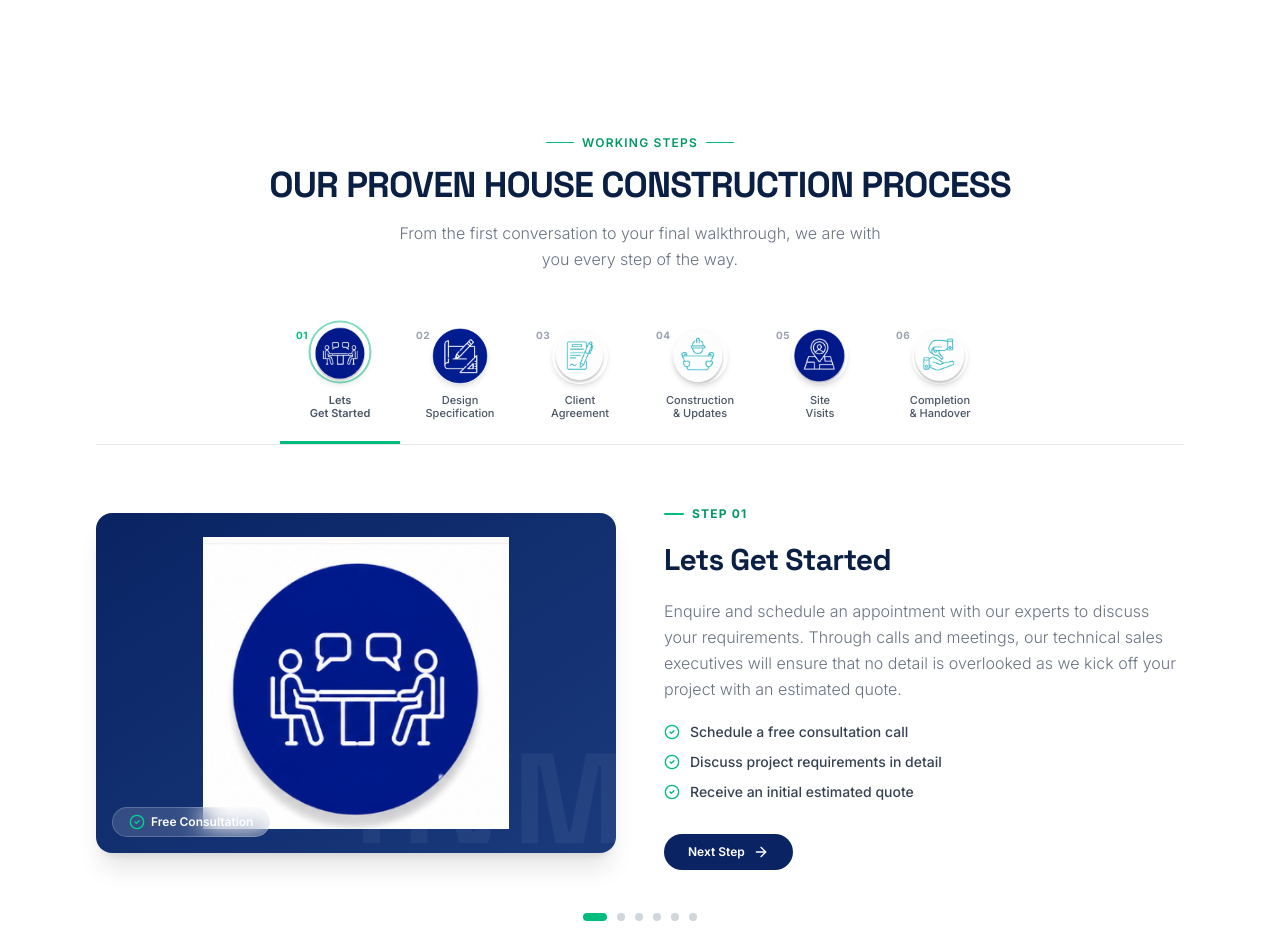
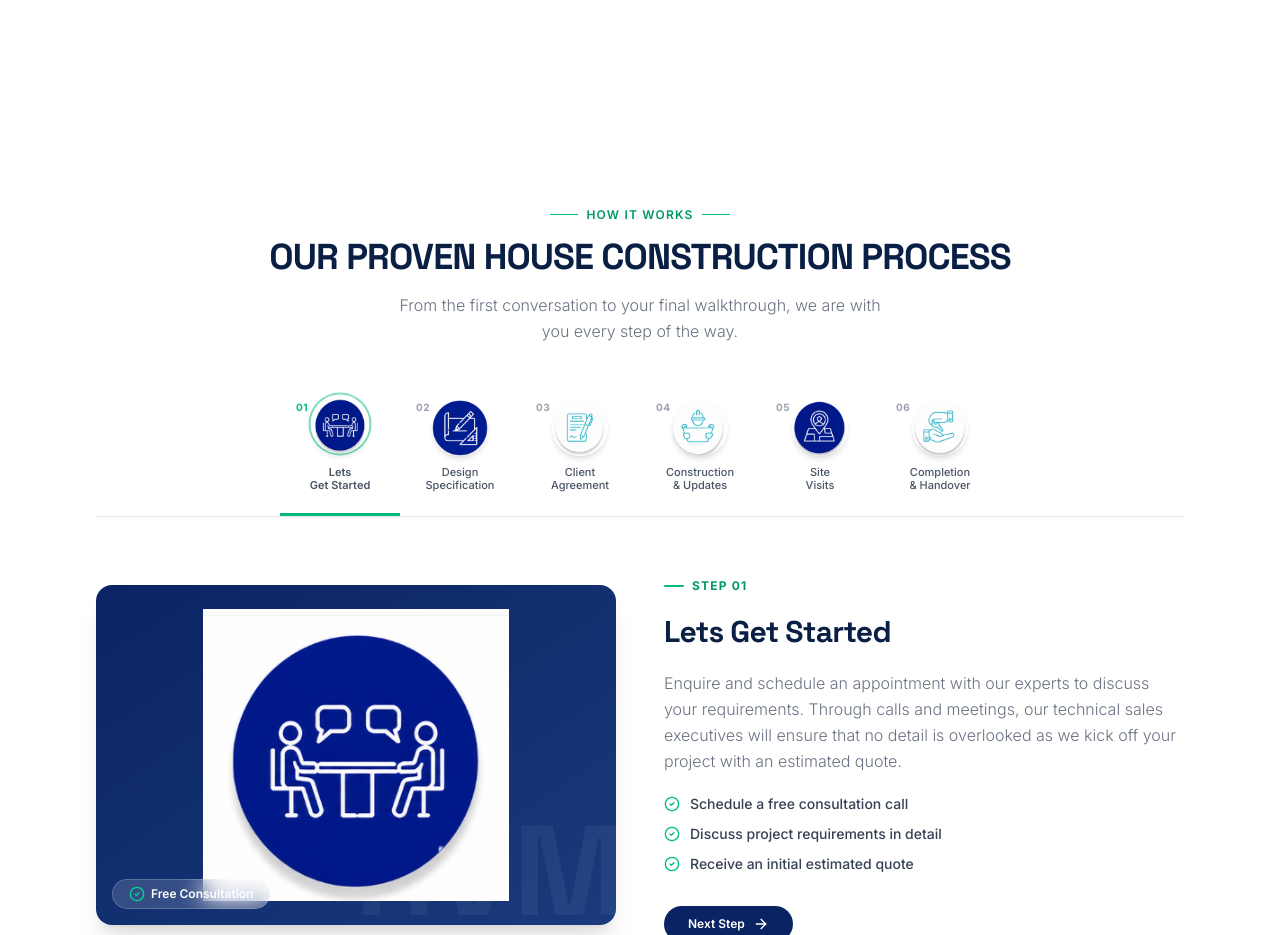
Before and after one commit to vpnxtgen/rvm_construction_proj, a React (Vite) app: page / in a window 1280 px wide. Shown: the part 2780-3715 px from the top of the page. Built offline with nearby package versions, Linux system fonts and the light colour scheme.

Commit message:
break add in abouts us, latestProject, Package, Roadmap.

```diff
--- a/src/About_us.tsx
+++ b/src/About_us.tsx
@@ -568,6 +568,8 @@ const openQuoteModal = () => {
 
         <br/>
         <br/>
+        <br/>
+        <br/>
 
         {/* Section Heading */}
         <div className="text-center mb-16">
--- a/src/components/LatestProjects.tsx
+++ b/src/components/LatestProjects.tsx
@@ -55,6 +55,9 @@ export default function LatestProjects() {
 
   return (
     <section id="projects-section" className="py-20 bg-white dark:bg-[#0B122C] transition-colors duration-300">
+      <br/>
+      <br/>
+      <br/>
       <div className="max-w-7xl mx-auto px-4 sm:px-6 lg:px-8">
 
         {/* Section Heading */}
--- a/src/components/Packages.tsx
+++ b/src/components/Packages.tsx
@@ -8,7 +8,11 @@ interface PackagesProps {
 
 export default function Packages({ onChoosePlan, onDownloadBrochure }: PackagesProps) {
   return (
+
     <section id="packages-section" className="py-20 bg-[#0B122C] text-white">
+      <br/>
+      <br/>
+      <br/>
       <div className="max-w-7xl mx-auto px-4 sm:px-6 lg:px-8">
 
         {/* Section Header */}
--- a/src/components/Roadmap.tsx
+++ b/src/components/Roadmap.tsx
@@ -224,6 +224,9 @@ export default function Roadmap({ onSuccessSubmit }: RoadmapProps) {
 
   return (
     <section id="roadmap-section" className="py-20 bg-white dark:bg-[#0B122C] relative overflow-hidden transition-colors duration-300">
+      <br/>
+      <br/>
+      <br/>
       {/* Decorative radial gradients matching raw HTML style */}
       <div className="absolute -top-[120px] -right-[120px] w-[400px] height-[400px] bg-gradient-radial from-emerald-500/5 to-transparent rounded-full pointer-events-none"></div>
       <div className="absolute -bottom-[80px] -left-[80px] w-[300px] height-[300px] bg-gradient-radial from-[#0a2463]/5 to-transparent rounded-full pointer-events-none"></div>
@@ -234,7 +237,7 @@ export default function Roadmap({ onSuccessSubmit }: RoadmapProps) {
         <div className="text-center mb-14">
           <div className="inline-flex items-center gap-2 text-xs font-semibold tracking-widest text-emerald-600 uppercase mb-3">
             <span className="inline-block w-7 h-[1.5px] bg-emerald-500 rounded-sm"></span>
-            <span>WORKING STEPS</span>
+            <span>How It Works</span>
             <span className="inline-block w-7 h-[1.5px] bg-emerald-500 rounded-sm"></span>
           </div>
           <h2 className="font-display font-bold text-3xl sm:text-4xl text-[#0a1f44] dark:text-white tracking-tight leading-tight uppercase">
```
